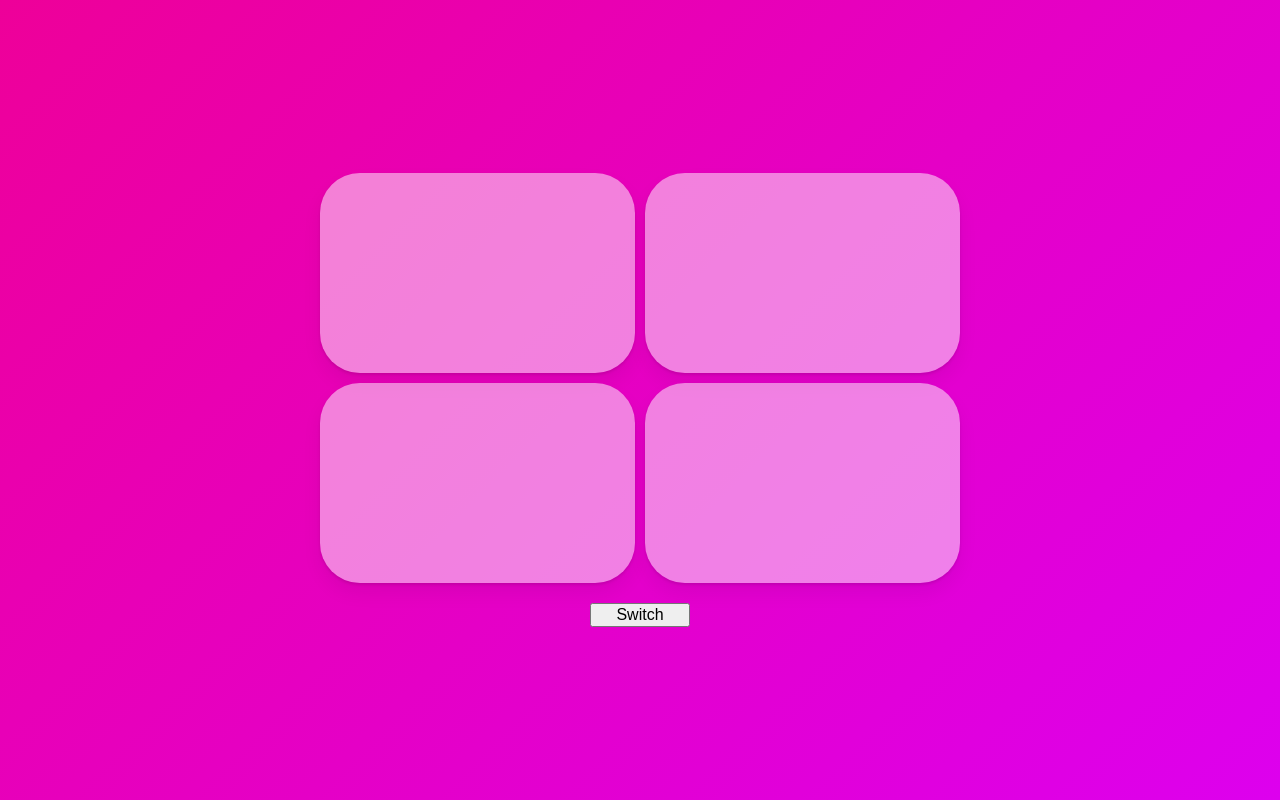
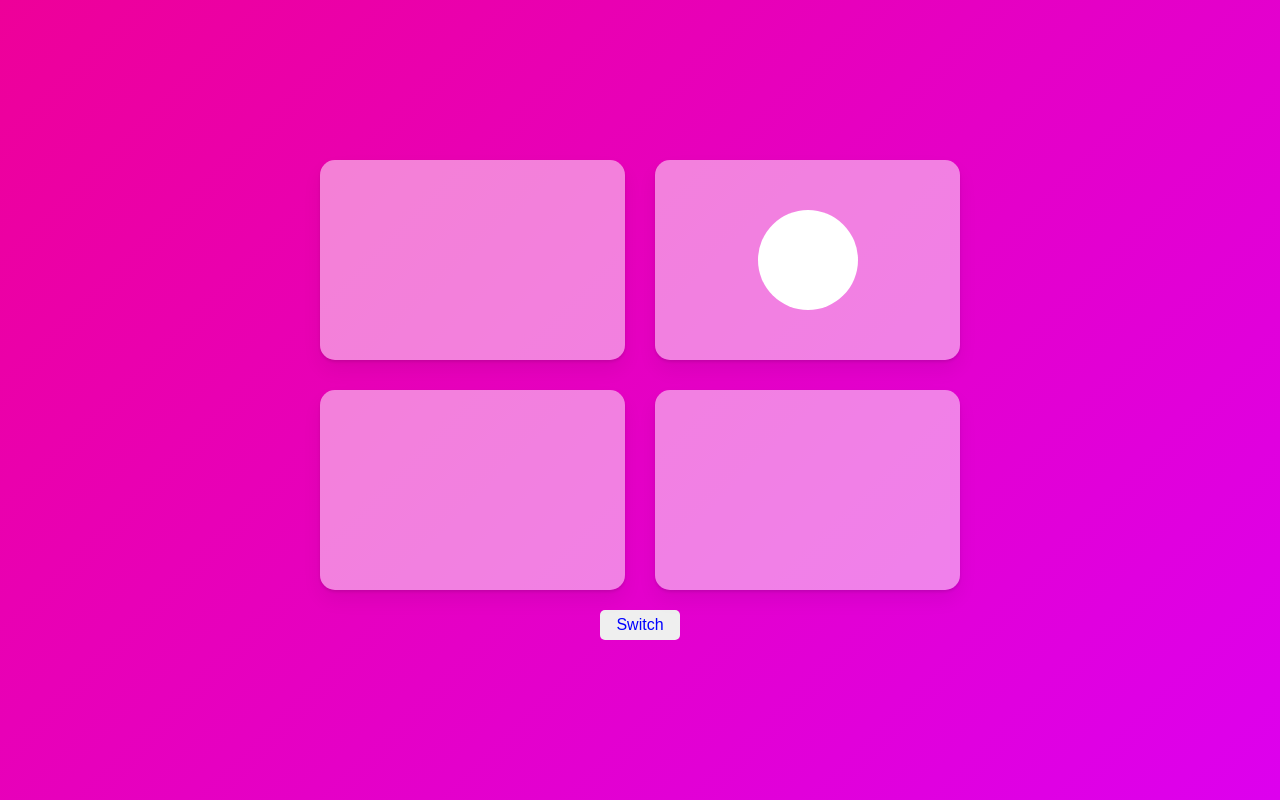
Before and after one commit to ryuunderground/react_master_first, a React (Create React App) app: page / in a window 1280 px wide. Built offline with nearby package versions, Linux system fonts and the light colour scheme.

Commit message:
final challenge

```diff
--- a/src/App.tsx
+++ b/src/App.tsx
@@ -82,14 +82,14 @@ const Wrapper = styled(motion.div)`
 
 const Box = styled(motion.div)`
   height: 200px;
-  background-color: rgba(255, 255, 255, 0.5);
-  border-radius: 40px;
   display: flex;
   font-size: 28px;
   box-shadow: 0 2px 3px rgba(0, 0, 0, 0.1), 0 10px 20px rgba(0, 0, 0, 0.06);
   justify-content: center;
   align-items: center;
   position: relative;
+  border-radius: 15px;
+  background-color: rgba(255, 255, 255, 0.5);
 `;
 const Circle = styled(motion.div)`
   width: 100px;
@@ -102,7 +102,7 @@ const Grid = styled.div`
   display: grid;
   grid-template-columns: repeat(2, 1fr);
   width: 50vw;
-  gap: 10px;
+  gap: 30px;
 `;
 
 const Overlay = styled(motion.div)`
@@ -114,13 +114,27 @@ const Overlay = styled(motion.div)`
   align-items: center;
 `;
 
-const SwitchBtn = styled.button`
-  width: 100px;
+const SwitchBtn = styled(motion.button)`
+  width: 80px;
+  height: 30px;
   font-size: 16px;
+  border-radius: 5px;
+  border: none;
+  color: blue;
 `;
 
 const App = () => {
   const [clickedId, setClickedId] = useState<null | string>(null);
+  const [isClicked, setIsClicked] = useState(false);
+  const onClicked = () => {
+    setIsClicked((prev) => !prev);
+  };
+  const btnVars = {
+    tapped: {
+      scale: 1.2,
+      color: "orange",
+    },
+  };
   return (
     <>
       <ThemeProvider theme={darkTheme}>
@@ -133,7 +147,11 @@ const App = () => {
                 onClick={() => setClickedId(n + "")}
                 key={n}
                 layoutId={n + ""}
-              ></Box>
+                whileHover={{ scale: 1.1 }}
+              >
+                {n == 2 && !isClicked ? <Circle layoutId="Circle" /> : null}
+                {n == 3 && isClicked ? <Circle layoutId="Circle" /> : null}
+              </Box>
             ))}
           </Grid>
           <AnimatePresence>
@@ -141,17 +159,26 @@ const App = () => {
               <Overlay
                 onClick={() => setClickedId(null)}
                 initial={{ backgroundColor: "rgba(0, 0, 0, 0)" }}
-                animate={{ backgroundColor: "rgba(0, 0, 0, 1)" }}
+                animate={{ backgroundColor: "rgba(0, 0, 0, 0.5)" }}
                 exit={{ backgroundColor: "rgba(0, 0, 0, 0)" }}
               >
                 <Box
                   layoutId={clickedId}
+                  initial={{ backgroundColor: "rgba(255, 255, 255, 0.5)" }}
+                  animate={{ backgroundColor: "rgba(255, 255, 255, 1)" }}
                   style={{ width: "400px", height: "200px" }}
                 />
               </Overlay>
             ) : null}
           </AnimatePresence>
-          <SwitchBtn>Switch</SwitchBtn>
+          <SwitchBtn
+            variants={btnVars}
+            whileTap="tapped"
+            onClick={onClicked}
+            transition={{ duration: 0.5 }}
+          >
+            Switch
+          </SwitchBtn>
         </Wrapper>
 
         <ReactQueryDevtools initialIsOpen={true} />
```
